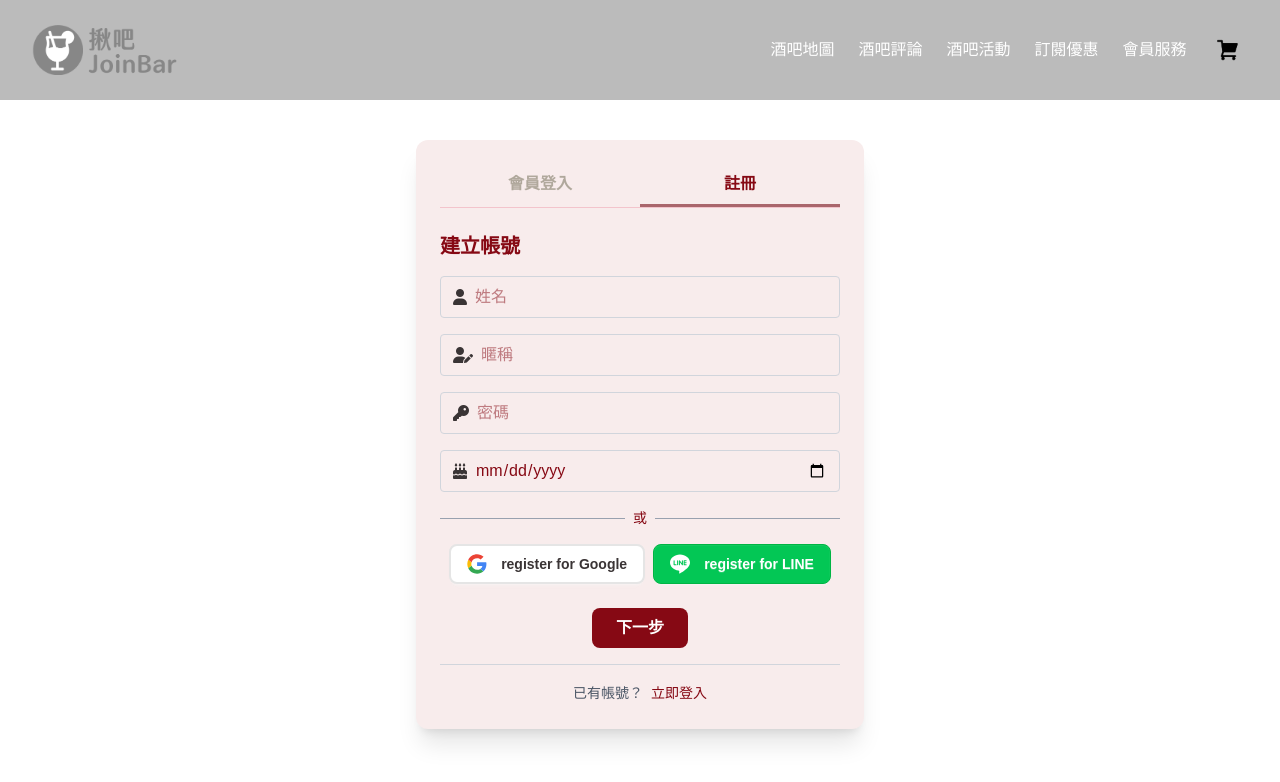
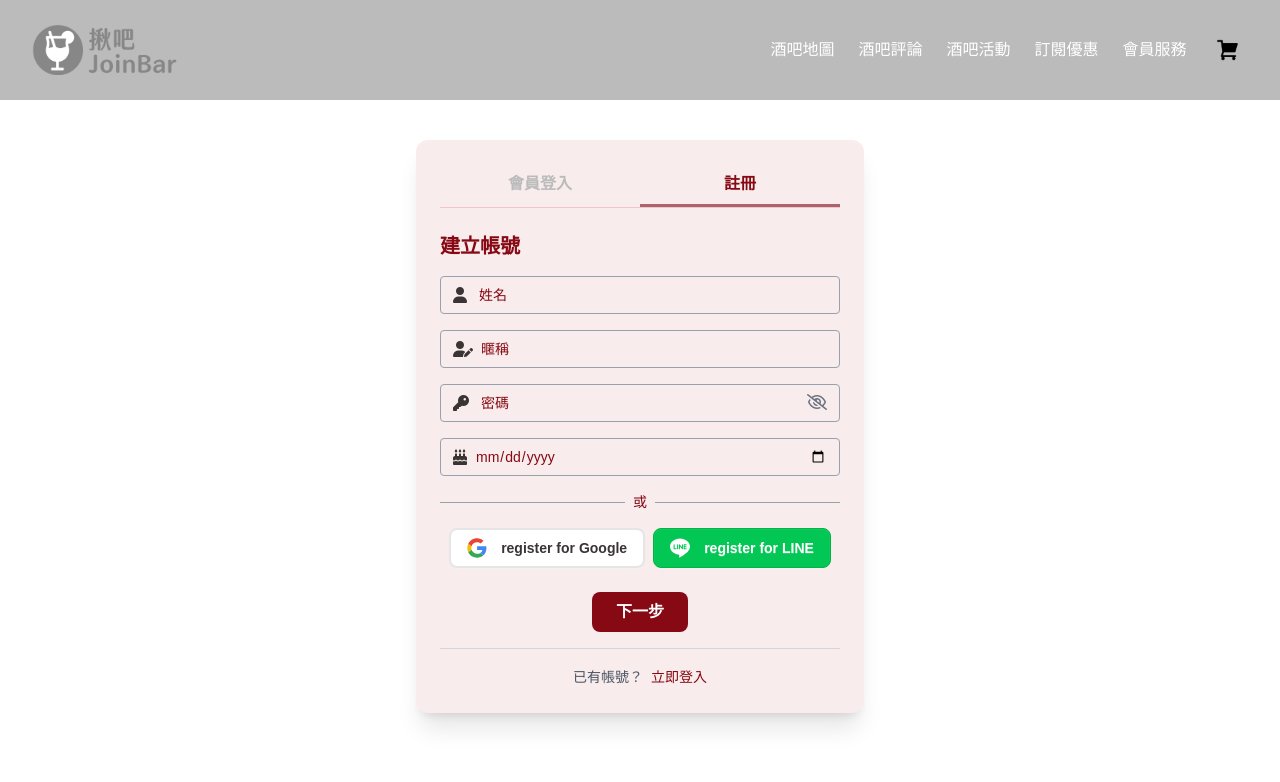
Before and after one commit to JoinBar-project/joinbar-frontend, a Vue app: page /register in a window 1280 px wide. Shown: the top 782 px of the page. Built offline with nearby package versions, Linux system fonts and the light colour scheme.

Commit message:
feat: add toggle password show/hide

```diff
--- a/src/views/member/auth/Register.vue
+++ b/src/views/member/auth/Register.vue
@@ -5,13 +5,12 @@
     <div class="flex border-b border-[#f3c4cc]">
       <router-link
         to="/login"
-        class="flex-1 py-2 text-center font-semibold text-[#b0a89c] transition"
-        style="color: #b0a89c;"
+        class="flex-1 py-2 text-center font-semibold text-[#bbbbbb] transition"
+        style="color: #bbbbbb;"
         @mouseover="$event.target.style.color = 'var(--color-primary-red)'"
-        @mouseleave="$event.target.style.color = '#b0a89c'">
+        @mouseleave="$event.target.style.color = '#bbbbbb'">
         會員登入
       </router-link>
-
       <button
         class="flex-1 py-2 text-center font-semibold border-b-3 border-[#aa666c]"
         style="color: var(--color-primary-red);">
@@ -32,22 +31,31 @@
                 'flex items-center border rounded px-3 py-2 transition-colors',
                 errors[field.model]
                   ? 'border-red-500 bg-red-50'
-                  : 'border-gray-300'
+                  : 'border-gray-400',
+                field.type === 'password' ? 'relative' : ''
               ]">
               <i :class="field.icon" class="mr-2" style="color: var(--color-black)"></i>
               <input
-                :type="field.type"
+                :type="field.type === 'password' ? (showPassword ? 'text' : 'password') : field.type"
                 :placeholder="field.placeholder"
                 v-model="form[field.model]"
                 @input="clearError(field.model)"
                 :class="[
-                  'w-full outline-none placeholder-opacity-70 transition-colors',
+                  'w-full outline-none placeholder-opacity-70 transition-colors text-sm',
                   errors[field.model]
                     ? 'text-red-600 placeholder-red-400'
-                    : ''
+                    : 'text-[var(--color-primary-red)] placeholder-[var(--color-primary-red)]'
                 ]"
-                :style="!errors[field.model] ? 'color: var(--color-primary-red);' : ''"
+                :style="!errors[field.model] ? 'text-[var(--color-primary-red)]' : ''"
               />
+              <!-- 密碼眼睛圖示 -->
+              <button
+                v-if="field.type === 'password'"
+                type="button"
+                class="absolute right-3 top-1/2 -translate-y-1/2 text-gray-500"
+                @click="showPassword = !showPassword">
+                <i :class="showPassword ? 'fa-regular fa-eye' : 'fa-regular fa-eye-slash'"></i>
+              </button>
             </div>
             <!-- 錯誤提示文字 -->
             <div v-if="errors[field.model]" class="text-red-500 text-xs ml-1">
@@ -70,12 +78,11 @@
             </button>
           </div>
 
-          <button @click="goToPreferences" class="block mx-auto mt-6 px-6 py-2 rounded-lg font-semibold text-[#ffffff] hover:bg-[#aa666c] hover:shadow-xl transition"
-                  style="background-color: var(--color-primary-red);"
-                  @mouseover="$event.target.style.color = 'var(--color-black)'"
-                  @mouseleave="$event.target.style.color = '#ffffff'">
-            下一步
-          </button>
+        <button
+          @click="goToPreferences"
+          class="block mx-auto mt-6 px-6 py-2 rounded-lg font-semibold text-white bg-[var(--color-primary-red)] hover:bg-[#aa666c] hover:text-[var(--color-black)] hover:shadow-xl transition">
+          下一步
+        </button>
 
           <!-- 登入提示 -->
           <div class="text-center mt-4 pt-4 border-t border-gray-300">
@@ -126,10 +133,7 @@
             </button>
             <button
               @click="submitRegistration"
-              class="px-6 py-2 rounded-lg font-semibold text-[#ffffff] hover:bg-[#aa666c] hover:shadow-xl transition"
-              style="background-color: var(--color-primary-red);"
-              @mouseover="$event.target.style.color = 'var(--color-black)'"
-              @mouseleave="$event.target.style.color = '#ffffff'">
+              class="px-6 py-2 rounded-lg font-semibold text-white bg-[var(--color-primary-red)] hover:bg-[#aa666c] hover:text-[var(--color-black)] hover:shadow-xl transition">
               完成註冊
             </button>
           </div>
@@ -142,6 +146,7 @@
 <script setup>
 import { ref } from 'vue'
 const step = ref(1)
+const showPassword = ref(false)
 
 const form = ref({
   name: '',
@@ -155,10 +160,10 @@ const form = ref({
 })
 
 const registerFields = [
-  { model: 'name', placeholder: '姓名', icon: 'fa-solid fa-user', type: 'text' },
+  { model: 'name', placeholder: ' 姓名', icon: 'fa-solid fa-user', type: 'text' },
   { model: 'nickname', placeholder: '暱稱', icon: 'fa-solid fa-user-pen', type: 'text' },
-  { model: 'password', placeholder: '密碼', icon: 'fa-solid fa-key', type: 'password' },
-  { model: 'birthday', placeholder: '生日', icon: 'fa-solid fa-cake-candles', type: 'date' },
+  { model: 'password', placeholder: ' 密碼', icon: 'fa-solid fa-key', type: 'password' },
+  { model: 'birthday', placeholder: ' 生日', icon: 'fa-solid fa-cake-candles', type: 'date' },
 ]
 
 const barTypes = ['運動酒吧', '音樂酒吧', '學生酒吧', '餐酒館', '暢飲店']
```
